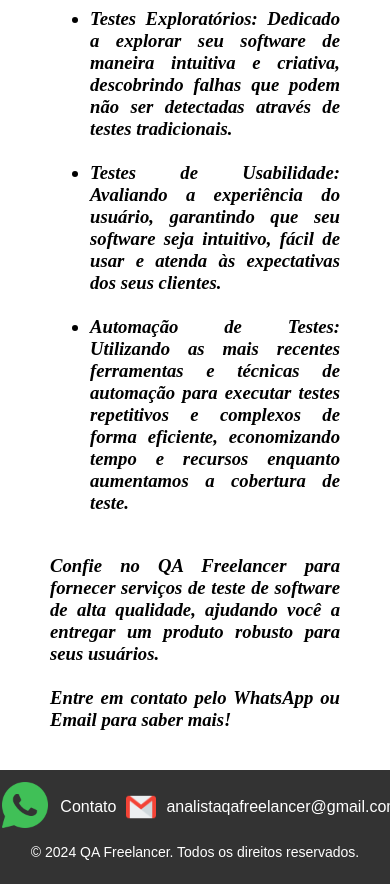
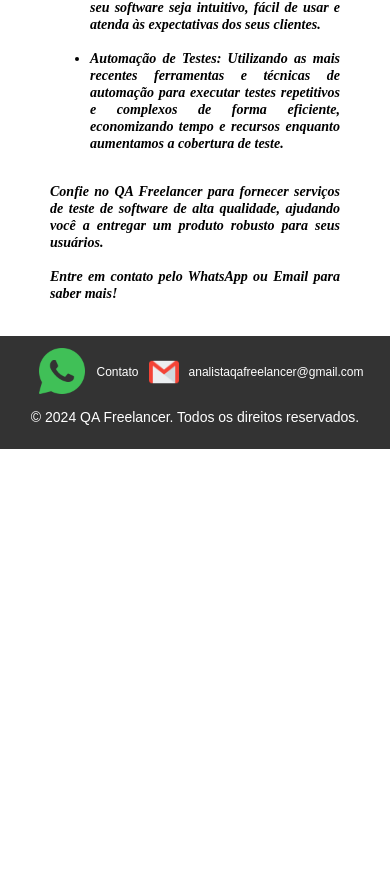
Before and after one commit to cristiancfe/Analistaqafreelancer, a plain HTML site: page index.html in a window 390 px wide. Shown: the part 744-1628 px from the top of the page. After the commit the page ends 1193 px from the top, so only its background shows below. Drawn offline with Linux system fonts and the light colour scheme.

Commit message:
responsividade2

```diff
--- a/styles1.css
+++ b/styles1.css
@@ -119,7 +119,7 @@ footer .rights {
     margin-top: 10px;
     font-size: 14px;
 }
-@media (max-width: 510px){
+@media (max-width: 600px){
     header{
         max-width: 100%;
         justify-content: center;
@@ -134,4 +134,14 @@ footer .rights {
 
     }
 
+    .contact-info{
+        display: flex;
+        flex-direction: column;
+        text-align: center;
+        font-size: 12px;
+    }
+    .info-profile{
+        font-size: 12px;
+    }
+
 }
```
